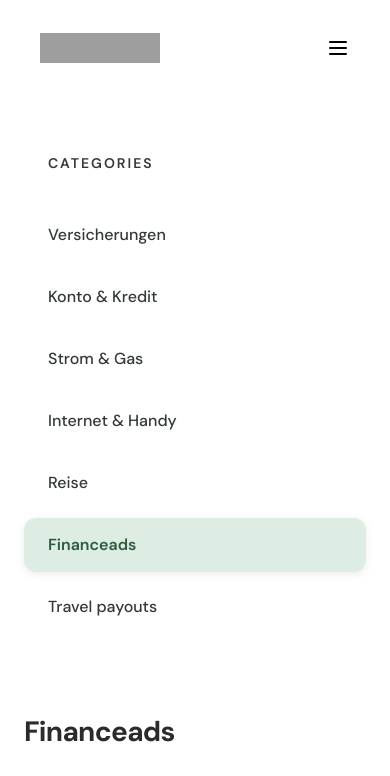
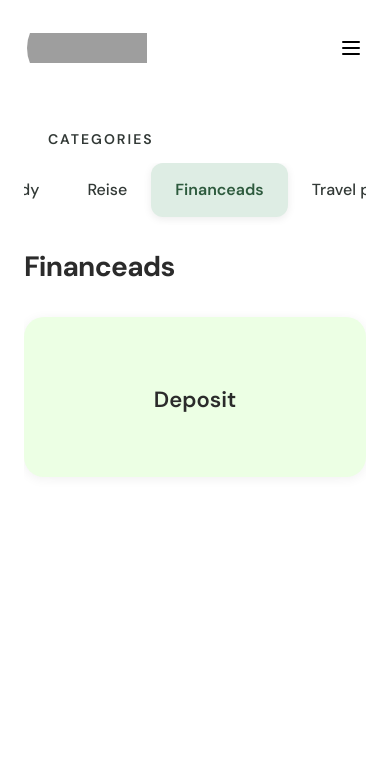
Before and after one commit to georgevlad/cb-whitelabels, a Next.js app: page /category/financeads in a window 390 px wide. Shown: the top 776 px of the page. Built offline with nearby package versions, Linux system fonts and the light colour scheme; grey boxes are pictures that could not be loaded.

Commit message:
category & mobile improvements

```diff
--- a/src/components/category/SideMenu.tsx
+++ b/src/components/category/SideMenu.tsx
@@ -1,15 +1,29 @@
 "use client";
 
 import { useConfig } from "@/hooks/useConfig";
+import { useResponsiveMarker } from "@/hooks/useResponsiveMobileMarker";
 import Link from "next/link";
 import { useParams } from "next/navigation";
-import React from "react";
+import React, { useEffect } from "react";
 
 const SideMenu = () => {
 	const config = useConfig();
 	const categories = config.categoryData?.categories || [];
 	const params = useParams();
 	const activeSection = params.subcategory;
+	const [ref, isMobile] = useResponsiveMarker<HTMLAnchorElement>();
+
+	useEffect(() => {
+		if (ref.current) {
+			if (isMobile) {
+				ref.current?.scrollIntoView({
+					behavior: "smooth",
+					inline: "center",
+					block: "nearest", // don't scroll vertically
+				});
+			}
+		}
+	}, [isMobile, ref.current]);
 
 	return (
 		<aside className='sidebar'>
@@ -25,6 +39,7 @@
 							key={mainCategory.slug}
 							href={`/category/${mainCategory.slug}`}
 							className={`nav-item${isActive ? " active" : ""}`}
+							ref={isActive ? ref : null}
 						>
 							{mainCategory.title}
 						</Link>
--- a/src/components/layout/CategoryMenu.tsx
+++ b/src/components/layout/CategoryMenu.tsx
@@ -3,26 +3,38 @@
 import { useConfig } from "@/hooks/useConfig";
 import Link from "next/link";
 import { usePathname } from "next/navigation";
-import React from "react";
+import React, { useEffect, useRef } from "react";
 
 const CategoryMenu = () => {
 	const config = useConfig();
 	const categories = config.categoryData?.categories || [];
 	const path = usePathname();
+	const selectedRef = useRef<HTMLAnchorElement | null>(null);
+
+	useEffect(() => {
+		if (selectedRef.current) {
+			selectedRef.current?.scrollIntoView({
+				behavior: "smooth",
+				block: "nearest", // don't scroll vertically
+			});
+		}
+	}, []);
 
 	return (
 		<div className='headerCategoryMenu'>
-			{categories.map((mainCategory) => (
+			{categories.map((mainCategory) => {
+				const active = path === `/category/${mainCategory.slug}`;
+				return (
 					<Link
 						href={`/category/${mainCategory.slug}`}
 						key={mainCategory.slug}
-					className={`nav-item ${
-						path === `/category/${mainCategory.slug}` ? "highlight" : ""
-					}`}
+						className={`nav-item ${active ? "highlight" : ""}`}
+						ref={active ? selectedRef : null}
 					>
 						{mainCategory.title}
 					</Link>
-			))}
+				);
+			})}
 		</div>
 	);
 };
--- a/src/components/layout/MobileMenu.tsx
+++ b/src/components/layout/MobileMenu.tsx
@@ -30,9 +30,8 @@
 			<X onClick={onClose} id={"close"} />
 			<div className='mobileMenuLinks'>
 				{headerConfig.navigation.map((item) => (
-					<>
+					<React.Fragment key={item.href}>
 						<Link
-							key={item.href}
 							href={item.href}
 							id={item.href === "/category" ? "categoryLink" : ""}
 							className={
@@ -51,7 +50,7 @@
 							{item.label}
 						</Link>
 						{item.href === "/category" && showCategories && <CategoryMenu />}
-					</>
+					</React.Fragment>
 				))}
 			</div>
 			<Link className='btn' href={headerConfig.ctaButton.href}>
--- /dev/null
+++ b/src/hooks/useResponsiveMobileMarker.tsx
@@ -0,0 +1,40 @@
+import { useEffect, useRef, useState } from "react";
+
+export function useResponsiveMarker<T extends HTMLElement>(): [
+	React.RefObject<T | null>,
+	boolean
+] {
+	const ref = useRef<T>(null);
+	const [isMobile, setIsMobile] = useState(false);
+
+	const checkMarker = () => {
+		if (!ref.current) return false;
+		const marker = window
+			.getComputedStyle(ref.current, "::after")
+			.getPropertyValue("content")
+			.replace(/"/g, "");
+
+		setIsMobile(marker === "mobile");
+	};
+
+	useEffect(() => {
+		checkMarker();
+
+		const resizeObserver = new ResizeObserver(() => {
+			checkMarker();
+		});
+
+		if (ref.current) {
+			resizeObserver.observe(ref.current);
+		}
+
+		window.addEventListener("resize", checkMarker);
+
+		return () => {
+			resizeObserver.disconnect();
+			window.removeEventListener("resize", checkMarker);
+		};
+	}, []);
+
+	return [ref, isMobile];
+}
--- a/src/styles/category.css
+++ b/src/styles/category.css
@@ -29,11 +29,37 @@
         padding: 32px 0; /* Increased top/bottom padding */
         flex-shrink: 0; /* Prevent shrinking */
         min-height: 100%; /* Ensure sidebar takes full height */
+
+        @media (max-width: 1023px) {
+            & {
+                padding: 0 !important;
+            }
+
+            nav {
+                display: flex;
+                overflow-x: auto;
+                scrollbar-width: none;
+                scroll-behavior: smooth;
+
+                .nav-item {
+                    white-space: nowrap;
+                }
+
+                .nav-item::after {
+                    display: none;
+                    content: 'mobile';
+                }
+            }
+        }
     }
 
     .sidebar-header {
         margin-bottom: 32px; /* Increased from 24px */
         padding: 0 24px; /* Added horizontal padding */
+
+        @media (max-width: 1023px) {
+            margin-bottom: 0px;
+        }
     }
 
     .sidebar-header h2 {
@@ -91,6 +117,10 @@
         min-height: 100%; /* Ensure main content takes full height */
         display: flex;
         flex-direction: column;
+
+        @media (max-width: 1023px) {
+            padding-top: 0px !important;
+        }
     }
 
     .content-section {
--- a/src/styles/globals.css
+++ b/src/styles/globals.css
@@ -7,6 +7,7 @@
     font-family: "DM Sans", sans-serif;
 
     * {
+        box-sizing: border-box;
         font-family: "DM Sans", sans-serif;
     }
 }
@@ -83,6 +84,7 @@
         top: 42px;
         left: -20px;
         grid-template-columns: 1fr 1fr 1fr;
+        background-color: #fdfdfd;
         gap: 12px 24px;
         border-radius: 24px;
         padding: 24px 32px;
@@ -162,6 +164,13 @@
                 letter-spacing: 2px;
                 font-weight: 700;
                 min-width: 190px;
+
+                @media (max-width: 1023px) {
+                    & {
+                        flex-wrap: wrap;
+                        justify-content: center;
+                    }
+                }
 
                 .label {
                     /*max-width: 80px;*/
@@ -276,6 +285,10 @@
             align-items: center;
             padding: 40px 40px 100px;
             max-width: 90%;
+
+            @media (max-width: 1023px) {
+                padding: 40px 12px 100px;
+            }
 
             > div {
                 flex: unset;
@@ -1100,6 +1113,7 @@
 @media (max-width: 1023px) {
     .nav-header {
         display: none;
+        padding: 0px;
     }
 
     #mobileHeader {
@@ -1124,8 +1138,8 @@
 
         #close {
             position: absolute;
-            top: 32px;
-            right: 32px;
+            top: 36px;
+            right: 26px;
         }
 
         .mobileMenuLinks {
```
Lines whose indentation alone changed are shown as unchanged.
